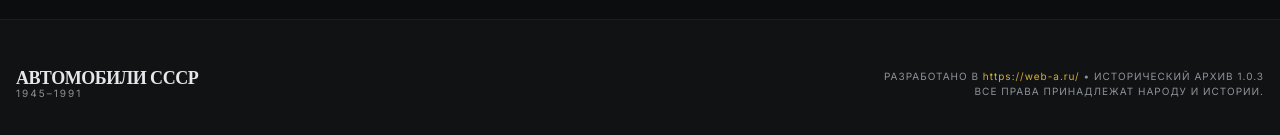
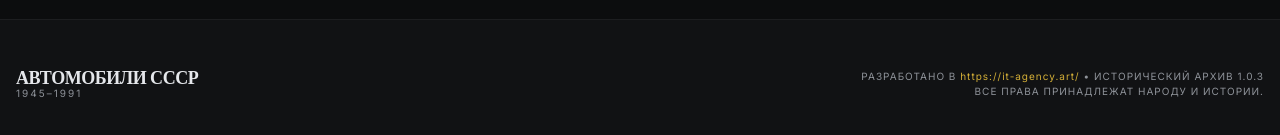
Before and after one commit to a-alsufyev/sovauto, a React (Vite) app: page /ru/ in a window 1280 px wide. Shown: the part 2750-2885 px from the top of the page. Built offline with nearby package versions, Linux system fonts and the light colour scheme; a web font is replaced by a local one.

Commit message:
chore: update curator website link
Update the curated-by footer link to point to the new agency domain.

```diff
--- a/src/App.tsx
+++ b/src/App.tsx
@@ -52,12 +52,12 @@ export default function App() {
           <div className="text-[10px] text-muted uppercase tracking-widest text-center md:text-right">
             {t('footer.curated_prefix')}
             <a
-              href="https://web-a.ru/"
+              href="https://it-agency.art/"
               target="_blank"
               rel="noopener noreferrer"
               className="text-gold hover:text-white hover:underline transition-colors normal-case"
             >
-              https://web-a.ru/
+              https://it-agency.art/
             </a>
             {t('footer.curated_suffix')}<br />
             {t('footer.rights')}
```
